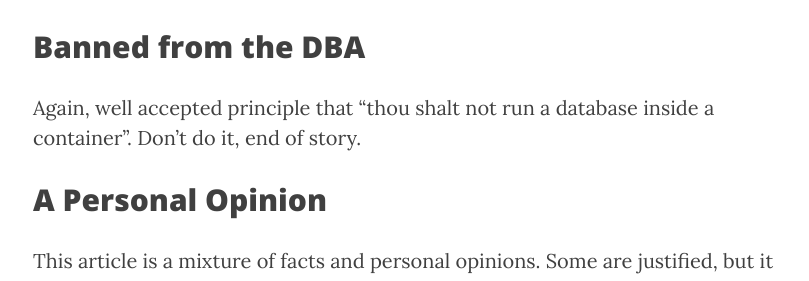
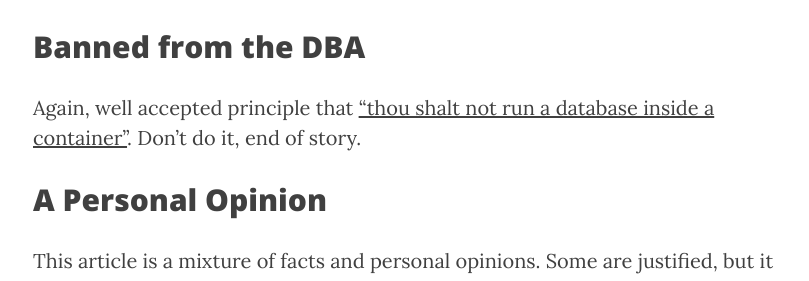
Before and after one commit to nemski/nemski.github.com, a Jekyll site: the page built from _posts/2016-11-05-docker-in-production.markdown, in a window 1280 px wide and 900 px high, scrolled down 2795 px. Shown: the part 165-446 px from the top of the window, without its empty margins (232-1041 px from the left). Built offline with Jekyll 4.4.1, drawn with Linux system fonts in a browser that asks for light colours; nearby versions of some CDN libraries; library files that are not in the unit come from our copies; part of the change alters nothing that is shown.

```diff
--- a/_posts/2016-11-05-docker-in-production.markdown
+++ b/_posts/2016-11-05-docker-in-production.markdown
@@ -49,7 +49,7 @@ As a lot of people say in this industry, boring tech is what makes money. This i
 
 ## Banned from the DBA
 
-Again, well accepted principle that "thou shalt not run a database inside a container". Don't do it, end of story.
+Again, well accepted principle that ["thou shalt not run a database inside a container"](/2016/11/07/thou-shalt-not-run-a-database-inside-a-container/). Don't do it, end of story.
 
 ## A Personal Opinion
 
```
